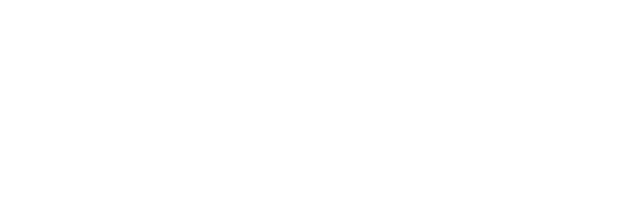
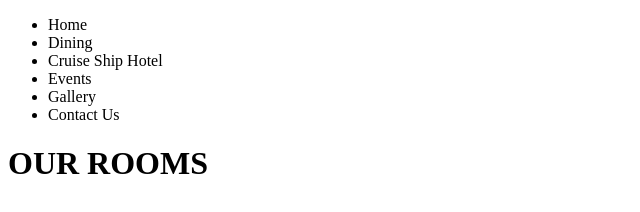
Before and after one commit to abunnazeer/vs-luxury-hotel, a plain HTML site: page index.html in a window 1280 px wide. Shown: the whole page, without its empty margins (0-640 px from the left). Drawn offline with Linux system fonts and the light colour scheme.

Commit message:
working on navigation menu

```diff
--- a/index.html
+++ b/index.html
@@ -8,10 +8,21 @@
     <link rel="stylesheet" href="styles.css">
 </head>
 <body>
-    <div class="header-navigation"></div>
+    <div class="header-navigation">
+        <ul>
+            <li>Home</li>
+            <li>Dining</li>
+            <li>Cruise Ship Hotel</li>
+            <li>Events</li>
+            <li>Gallery</li>
+            <li>Contact Us</li>
+        </ul>
+    </div>
     <div class="banner"></div>
     <div class="search-form"></div>
-    <div class="featured-rooms"></div>
+    <div class="featured-rooms">
+        <h1>OUR ROOMS</h1>
+    </div>
     <div class="review"></div>
     <div class="footer"></div>
 
```
